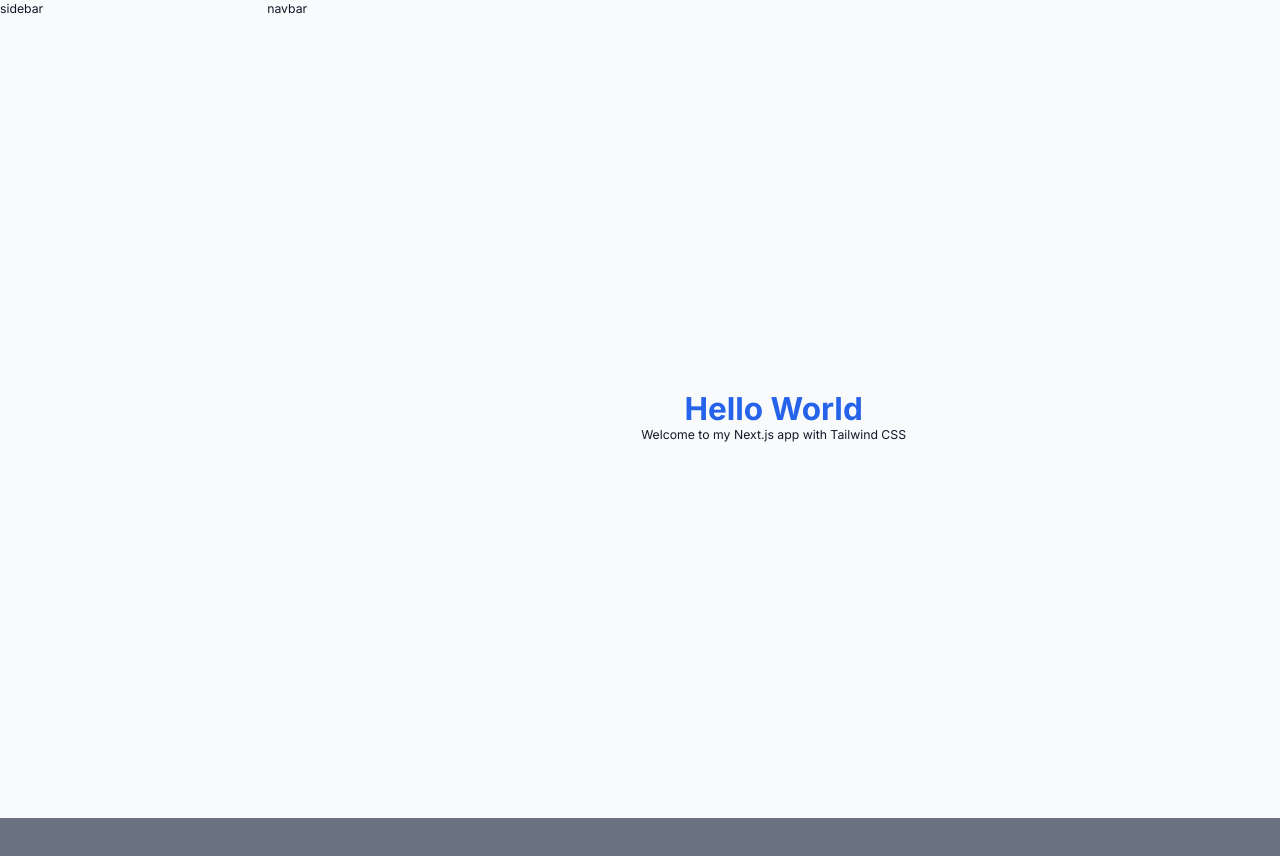
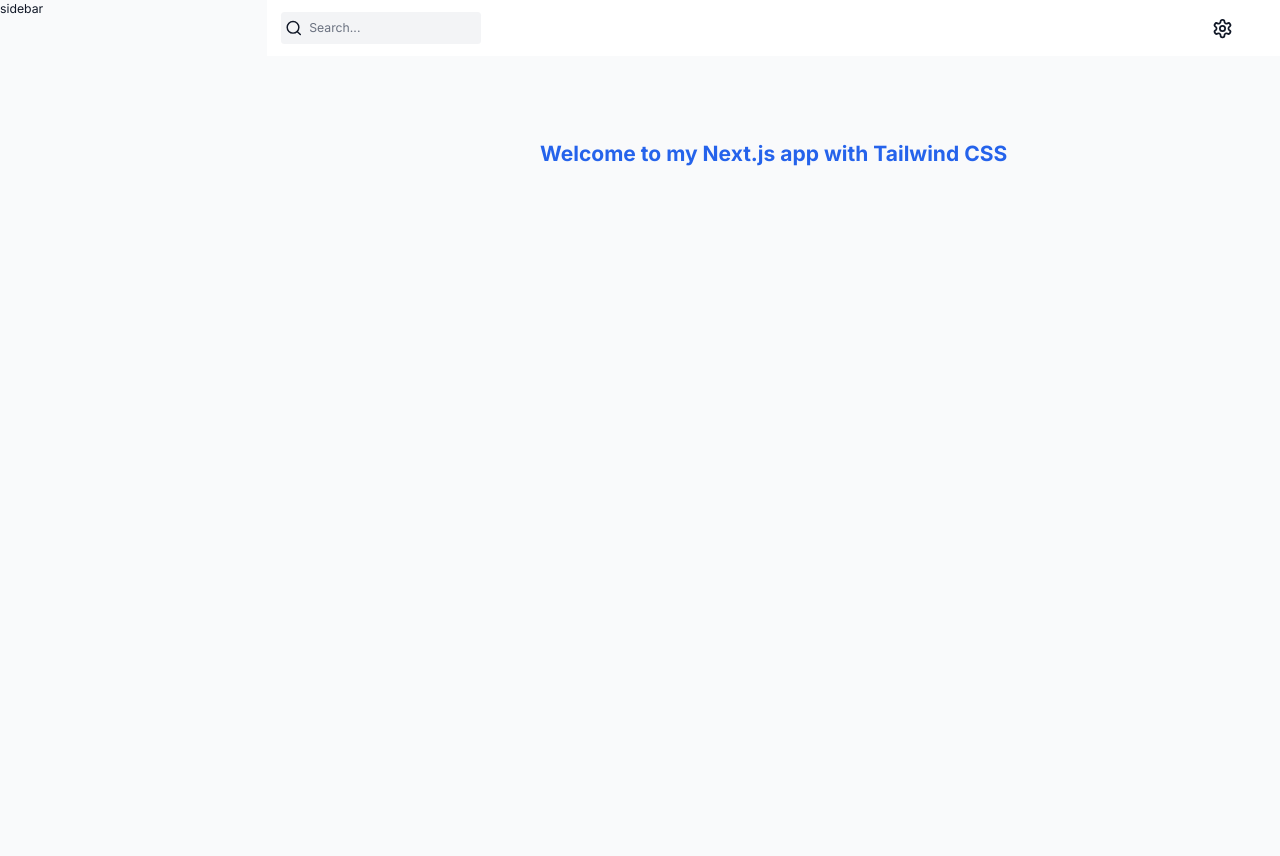
Before and after one commit to fdrive422/project-management, a Next.js app: page / in a window 1280 px wide. Before the commit the page ends 818 px from the top, so only its background shows below. Built offline with nearby package versions, Linux system fonts and the light colour scheme.

Commit message:
add serachbar and index page base

```diff
--- /dev/null
+++ b/src/app/(components)/Navbar/index.tsx
@@ -0,0 +1,34 @@
+import { Search, SettingsIcon } from "lucide-react";
+import Link from "next/link";
+import React from "react";
+
+const Navbar = () => {
+  return (
+    <div className="flex items-center justify-between bg-white px-4 py-3 dark:bg-black">
+      {/* Search Bar */}
+      <div className="flex items-center gap-8">
+        <div className="relative flex h-min w-[200px]">
+          <Search className="absolute left-[4px] top-1/2 mr-2 h-5 w-5 -translate-y-1/2 transform cursor-pointer dark:text-white" />
+          <input
+            className="transparent w-full rounded border-none bg-gray-100 p-2 pl-8 placeholder-gray-500 focus:outline-none dark:bg-gray-700 dark:text-white dark:placeholder-white"
+            type="search"
+            placeholder="Search..."
+          />
+        </div>
+      </div>
+
+      {/* Icon */}
+      <div className="flex items-center">
+        <Link
+          href="/settings"
+          className="h-min w-min rounded p-2 hover:bg-gray-100"
+        >
+          <SettingsIcon className="h-6 w-6 cursor-pointer dark:text-white" />
+        </Link>
+        <div className="br-gray-200 ml-2 mr-5 hidden min-h-[2rem] w-[0.1rem] md:inline-block"></div>
+      </div>
+    </div>
+  );
+};
+
+export default Navbar;
--- a/src/app/dashboardWrapper.tsx
+++ b/src/app/dashboardWrapper.tsx
@@ -1,4 +1,5 @@
 import React from "react";
+import Navbar from "@/app/(components)/Navbar";
 
 const DashboardWrapper = ({ children }: { children: React.ReactNode }) => {
   return (
@@ -8,8 +9,7 @@
       <main
         className={"flex w-full flex-col bg-gray-50 dark:bg-dark-bg md:pl-64"}
       >
-        {/* navbar */}
-        navbar
+        <Navbar />
         {children}
       </main>
     </div>
--- a/src/app/page.tsx
+++ b/src/app/page.tsx
@@ -1,10 +1,9 @@
 export default function Home() {
   return (
-    <main className="flex min-h-screen flex-col items-center justify-center p-24">
-      <div className="text-4xl font-bold text-blue-600 transition-colors hover:text-blue-800">
-        Hello World
+    <main className="flex min-h-screen flex-col items-center p-24">
+      <div className="text-2xl font-bold text-blue-600 transition-colors hover:text-blue-800">
+        Welcome to my Next.js app with Tailwind CSS
       </div>
-      Welcome to my Next.js app with Tailwind CSS
     </main>
   );
 }
```
